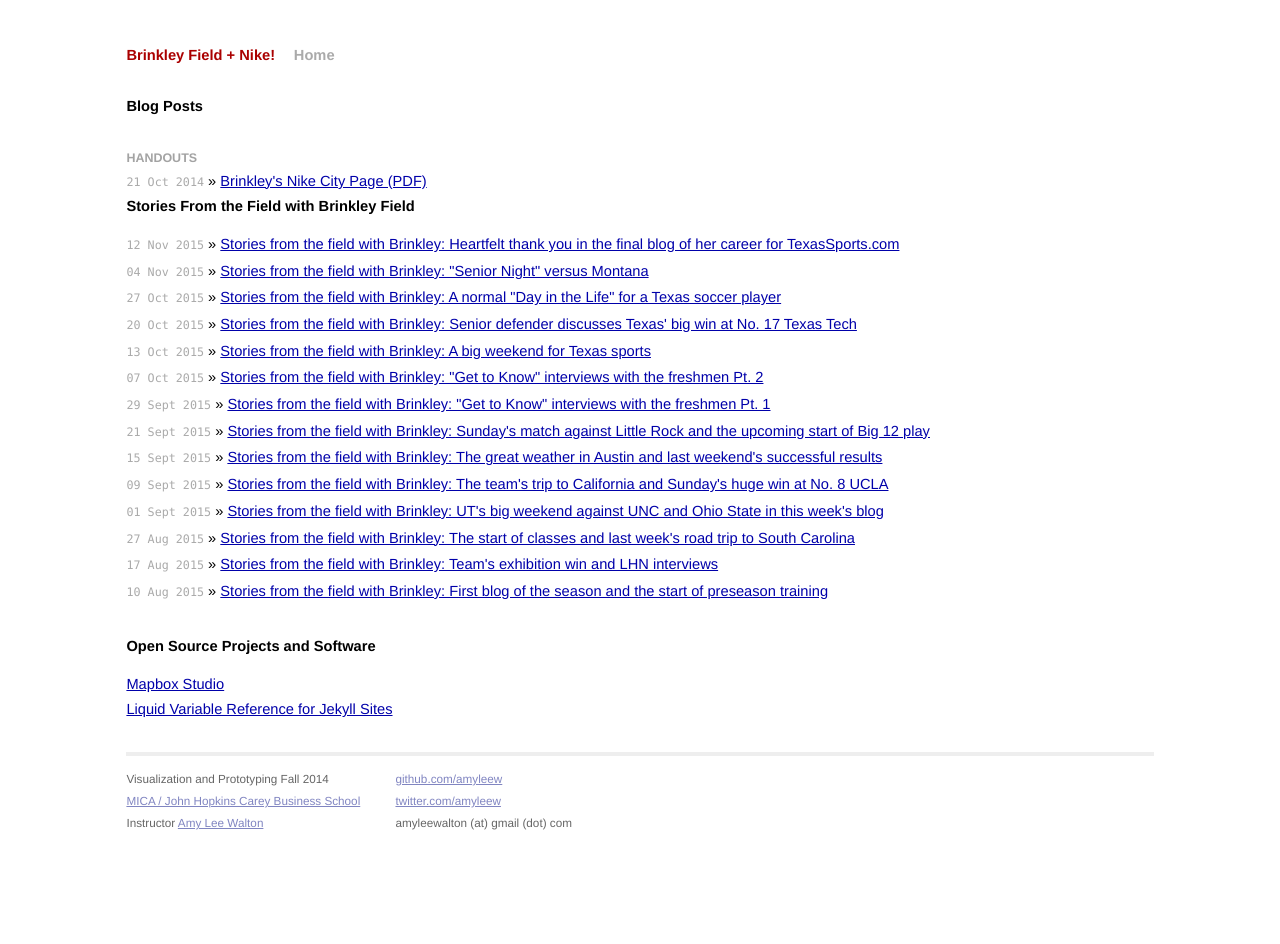
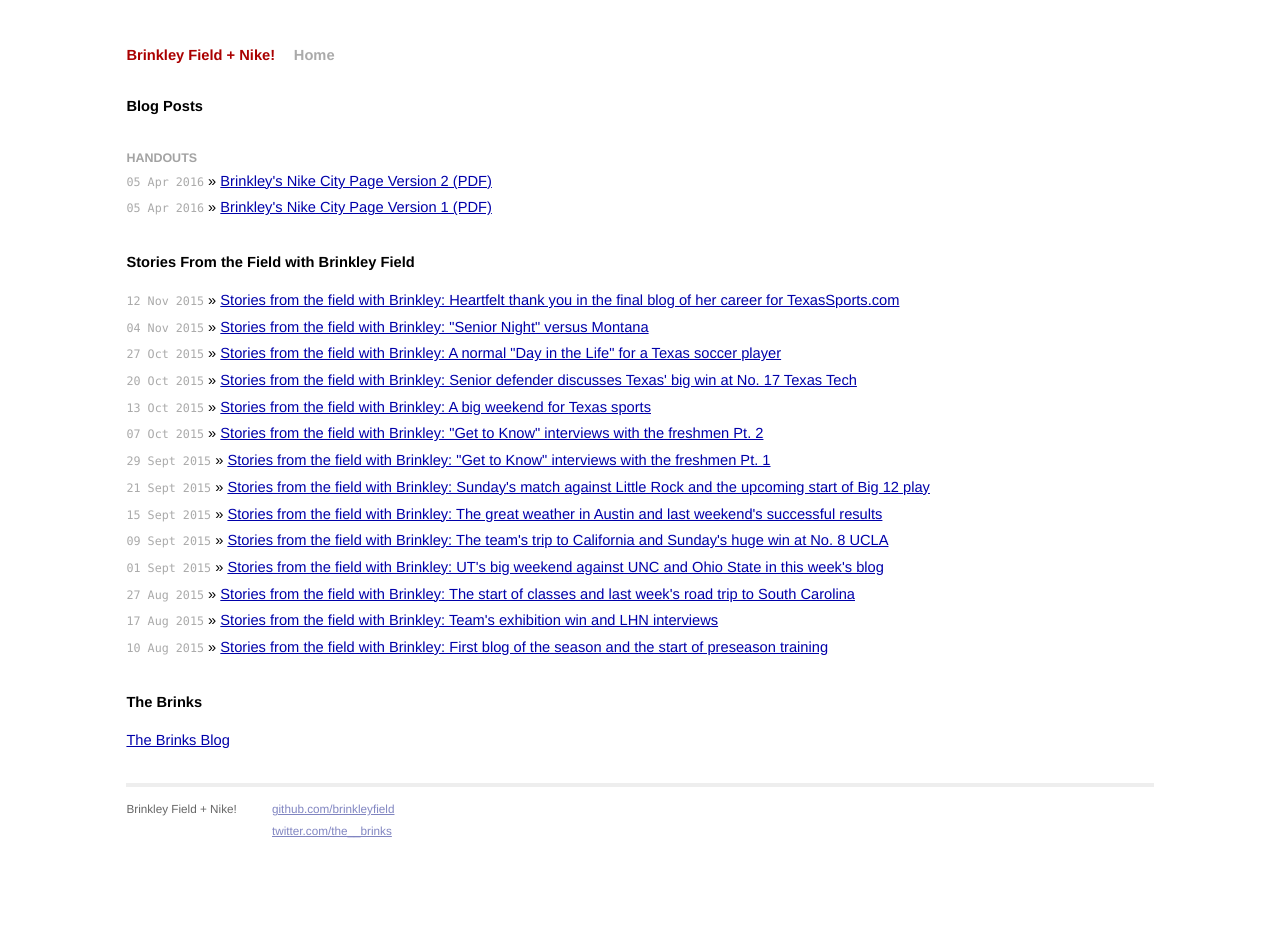
Before and after one commit to brinkleyfield/brinkleyfield.github.io, a Jekyll site: the page built from index.html, in a window 1280 px wide. Built offline with Jekyll 4.4.1, drawn with Linux system fonts in a browser that asks for light colours; Markdown is read by kramdown in place of the engine named in the settings.

Commit message:
Added more Brinkley things

```diff
--- a/_includes/classlinks.html
+++ b/_includes/classlinks.html
@@ -2,4 +2,10 @@
 <h3>HANDOUTS</h3>
 
 <ul class="posts">
-<li><span>21 Oct 2014</span> &raquo; <a href="{{ site.url }}/pdfs/Brinkley-Blog-Draft-04-05-2016.pdf">Brinkley's Nike City Page (PDF)</a></li>
+  <li><span>05 Apr 2016</span> &raquo;
+    <a href="{{ site.url }}/pdfs/Brinkley-Blog-Draft-04-05-2016.pdf">Brinkley's
+      Nike City Page Version 2 (PDF)</a></li>
+  <li><span>05 Apr 2016</span> &raquo;
+    <a href="{{ site.url }}/pdfs/Brinkley_Nike_Blog.pdf">Brinkley's
+      Nike City Page Version 1 (PDF)</a></li>
+</ul>
--- a/_includes/footer.html
+++ b/_includes/footer.html
@@ -1,18 +1,13 @@
 <div class="footer">
   <div class="contact">
     <p>
-        Visualization and Prototyping Fall 2014<br />
-        <a href="http://www.mica.edu/Programs_of_Study/Graduate_Programs/Design_Leadership_(MBAMA).html">MICA / John Hopkins Carey Business School</a><br />
-		Instructor <a href="http://amyleewalton.com/">Amy Lee Walton</a><br />
-
+      Brinkley Field + Nike!<br />
     </p>
   </div>
   <div class="contact">
     <p>
-
-        <a href="http://github.com/amyleew/">github.com/amyleew</a><br />
-        <a href="http://twitter.com/amyleew/">twitter.com/amyleew</a><br />
-		amyleewalton (at) gmail (dot) com
+      <a href="https://github.com/brinkleyfield">github.com/brinkleyfield</a><br />
+      <a href="https://twitter.com/the__brinks">twitter.com/the__brinks</a><br />
     </p>
   </div>
 </div>
@@ -30,14 +25,7 @@ if(typeof ClickTale=='function') ClickTale(206,0.3,"www03");
 <!-- ClickTale end of Bottom part -->
 
 <!-- Google Analytics -->
-<script type="text/javascript">
-var gaJsHost = (("https:" == document.location.protocol) ? "https://ssl." : "http://www.");
-document.write(unescape("%3Cscript src='" + gaJsHost + "google-analytics.com/ga.js' type='text/javascript'%3E%3C/script%3E"));
-</script>
-<script type="text/javascript">
-var pageTracker = _gat._getTracker("UA-6016902-1");
-pageTracker._trackPageview();
-</script>
+
 <!-- Google Analytics end -->
 
 </body>
--- a/_includes/opensource.html
+++ b/_includes/opensource.html
@@ -1,5 +1,4 @@
-<h1>Open Source Projects and Software</h1>
+<h1>The Brinks</h1>
   <ul class="posts">
-    <li><a href="https://www.mapbox.com/mapbox-studio/#darwin">Mapbox Studio</a></li>
-<li><a href="http://jekyllrb.com/docs/variables/">Liquid Variable Reference for Jekyll Sites</a></li>
+    <li><a href="https://brinkleyglenn.wordpress.com">The Brinks Blog</a></li>
   </ul>
```
Also changed, not shown: _includes/refs.html (+5 -5 lines). Lines whose indentation alone changed are shown as unchanged.
